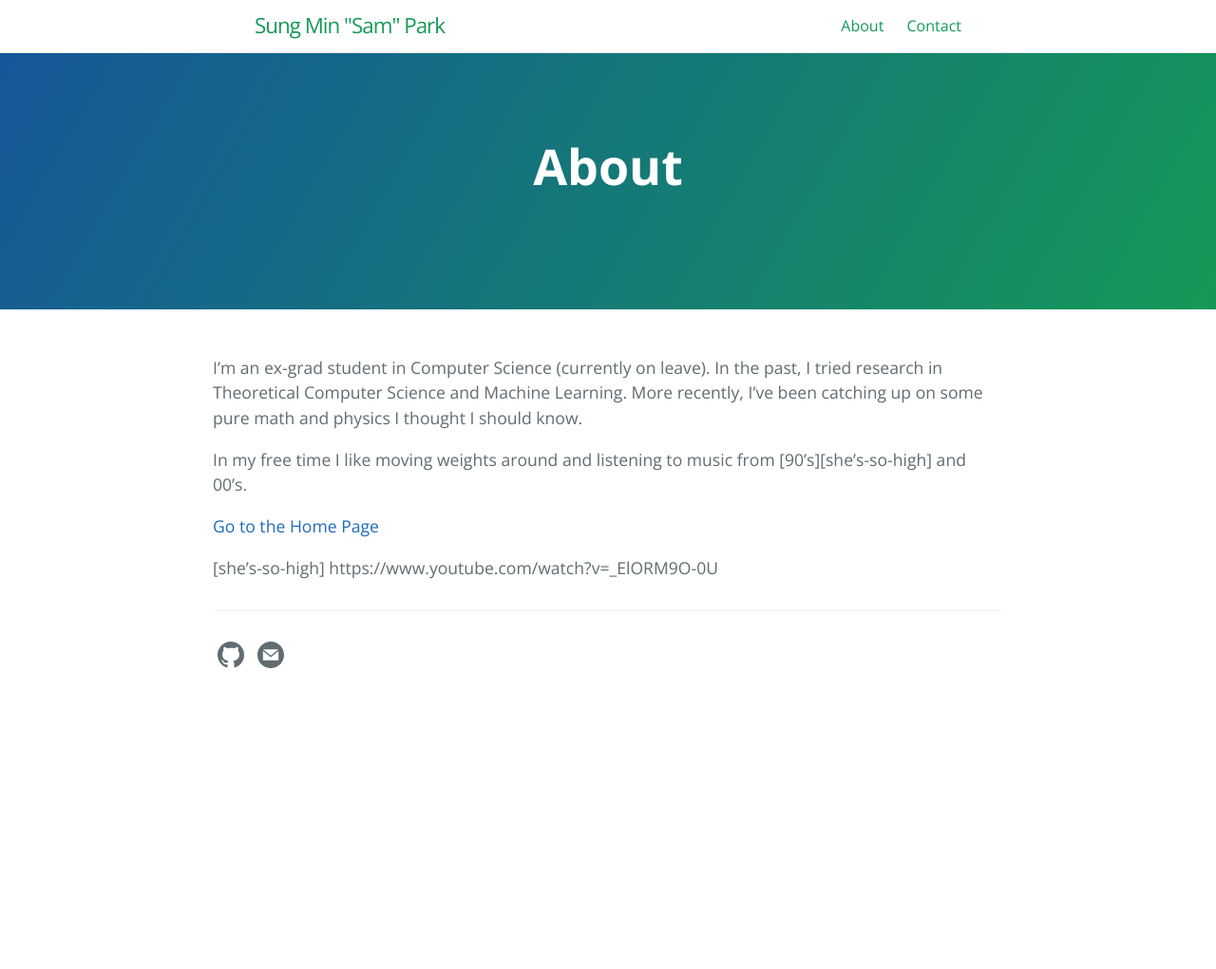
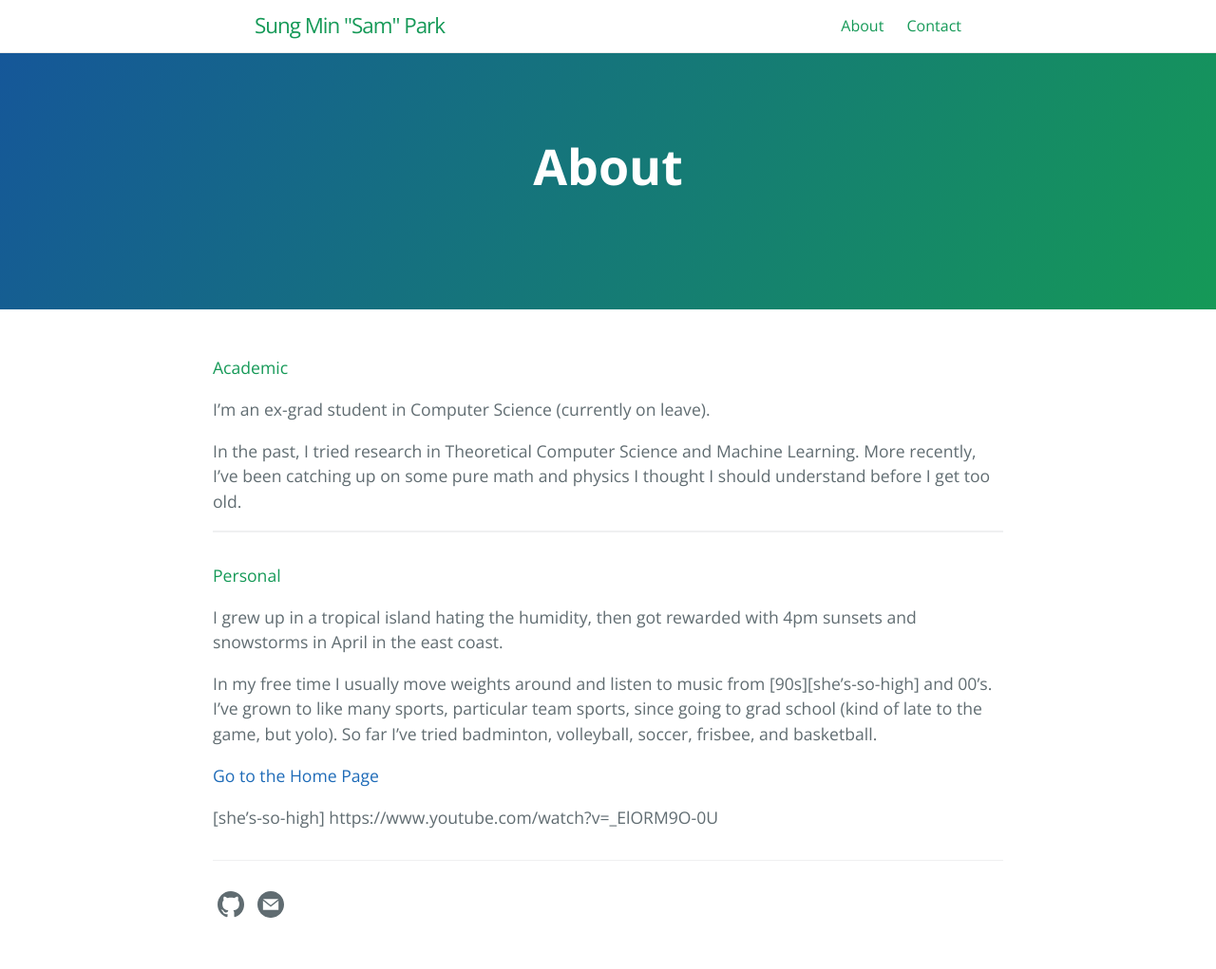
Before and after one commit to sung-max/sung-max.github.io, a Jekyll site: the page built from about.md, in a window 1280 px wide. Shown: the whole page at 95% size. Built offline with Jekyll 4.4.1, drawn with Linux system fonts in a browser that asks for light colours; before the commit the page ends 900 px from its top, so only the background shows below that.

Commit message:
Update about

```diff
--- a/about.md
+++ b/about.md
@@ -4,11 +4,23 @@ title: About
 tagline:
 permalink: /about/
 ---
+#### Academic
 
-I'm an ex-grad student in Computer Science (currently on leave). In the past, I tried research in Theoretical Computer Science and Machine Learning.
-More recently, I've been catching up on some pure math and physics I thought I should know.
+I'm an ex-grad student in Computer Science (currently on leave).
 
-In my free time I like moving weights around and listening to music from [90's][she's-so-high] and 00's.
+In the past, I tried research in Theoretical Computer Science and Machine Learning.
+More recently, I've been catching up on some pure math and physics I thought I should understand before I get too old.
+
+
+------------
+
+#### Personal
+
+I grew up in a tropical island hating the humidity, then got rewarded with 4pm sunsets and snowstorms in April in the east coast.
+
+In my free time I usually move weights around and listen to music from [90s][she's-so-high] and 00's.
+I've grown to like many sports, particular team sports, since going to grad school (kind of late to the game, but yolo).
+So far I've tried badminton, volleyball, soccer, frisbee, and basketball.
 
 
 [Go to the Home Page](../)
```
